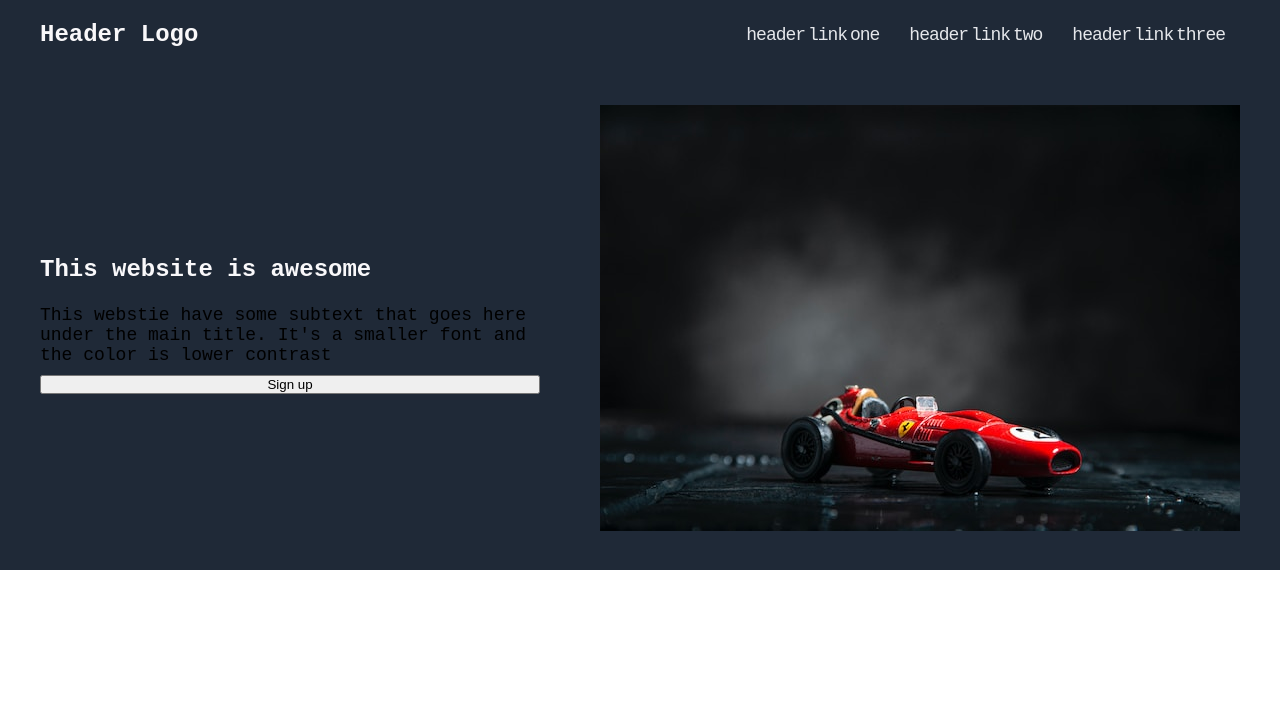
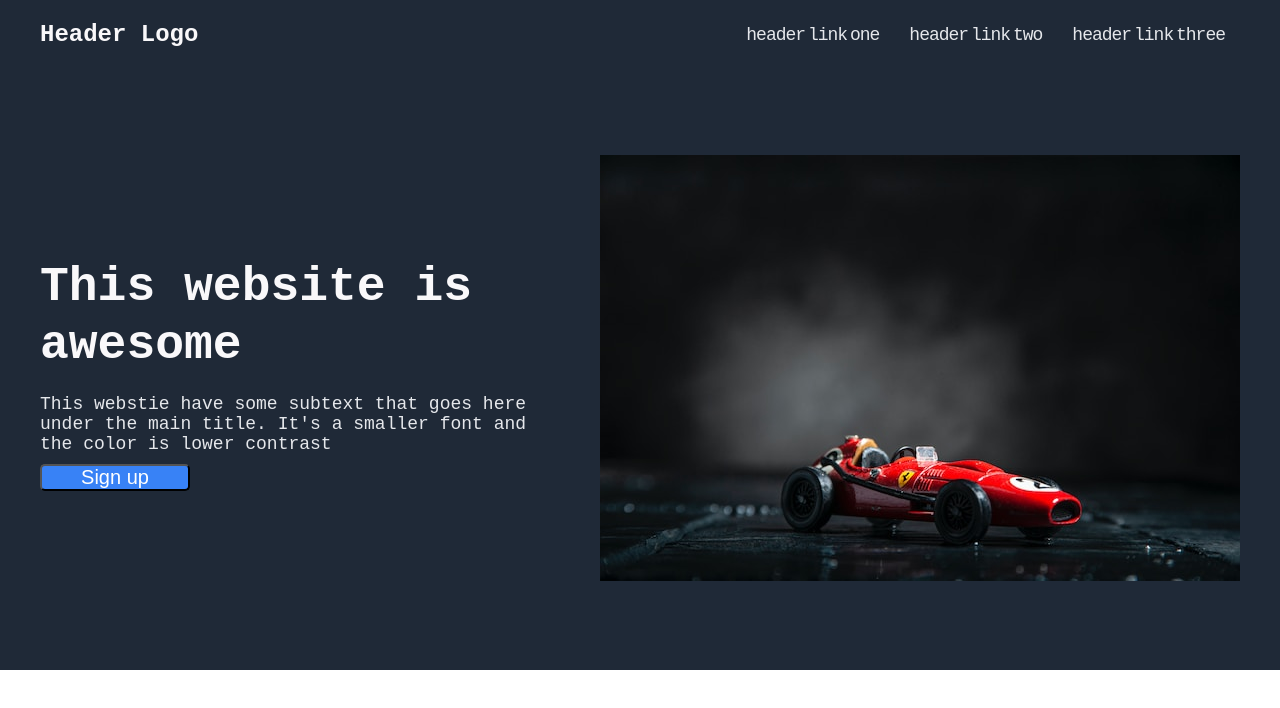
Before and after one commit to YiTiaoChangFen/odin-landing_page, a plain HTML site: page index.html in a window 1280 px wide. Drawn offline with Linux system fonts and the light colour scheme.

Commit message:
finish css styling of hero page

```diff
--- a/style.css
+++ b/style.css
@@ -37,6 +37,14 @@ li {
     list-style-type: none;
 }
 
+button {
+    background-color: #3882f6;
+    color: white;
+    font-size: 20px;
+    max-width: 150px;
+    border-radius: 5px;
+}
+
 .container {
     margin: 0 auto;
     max-width: 1200px;
@@ -68,12 +76,12 @@ li {
 }
 
 .heroPage .container{
-    height: 500px;
+    height: 600px;
 }
 
 .heroPage {
     background-color: #1f2937;
-    height: 500px;
+    height: 600px;
 }
 
 .heroPage .flex {
@@ -89,3 +97,14 @@ li {
     justify-content: center;
     max-width: 500px;
 }
+
+.hero_main_text {
+    font-size: 48px;
+    font-weight: 800;
+    color: #f9f8fa;
+}
+
+.hero_secondary_text {
+    font-size: 18px;
+    color: #e5e7eb;
+}
```
